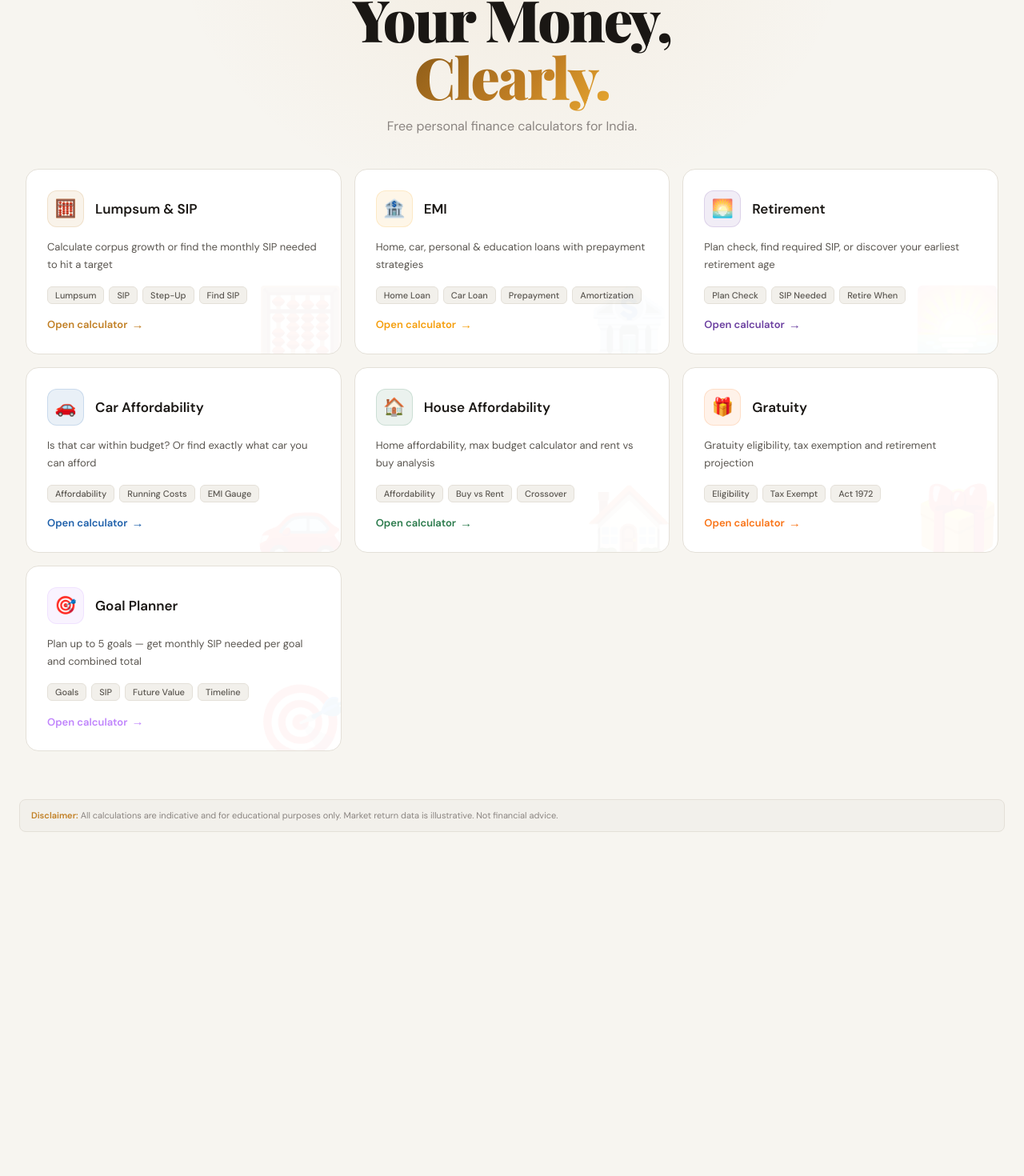
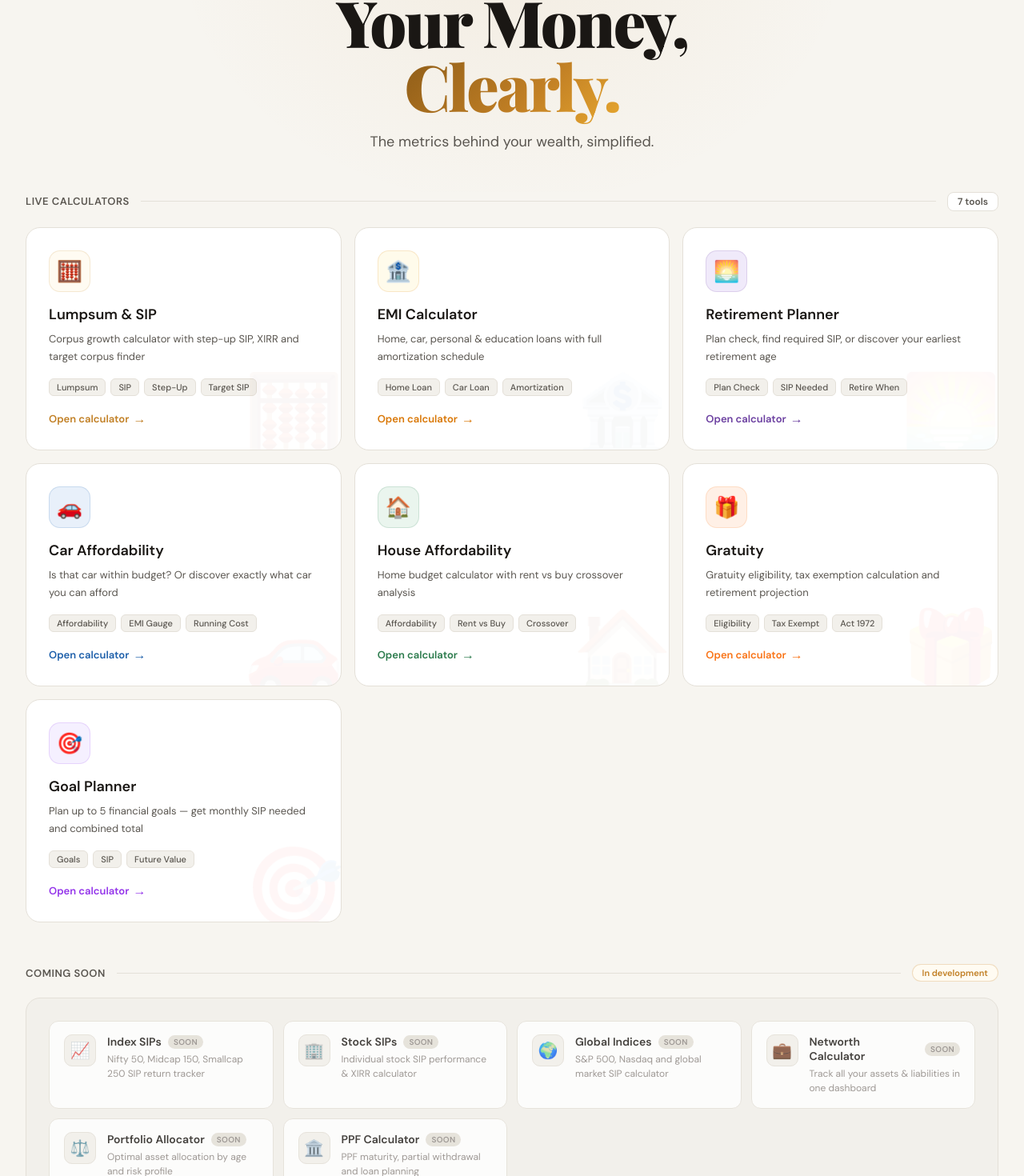
Before and after one commit to ravitahiliani/wealthmetric, a React (Vite) app: page / in a window 1280 px wide. Shown: the part 137-1607 px from the top of the page at 80% size. Before the commit the page ends 1209 px from the top, so only its background shows below. Built offline with nearby package versions, Linux system fonts and the light colour scheme.

Commit message:
Update App.jsx

```diff
--- a/src/App.jsx
+++ b/src/App.jsx
@@ -2118,55 +2118,93 @@ function GoalSeekPage(){
 // ─── HOME PAGE ────────────────────────────────────────────────────────────────
 function HomePage({setPage}){
   const CALCULATORS=[
-    {id:"calculator",icon:"🧮",label:"Lumpsum & SIP",color:ACC,desc:"Calculate corpus growth or find the monthly SIP needed to hit a target",tags:["Lumpsum","SIP","Step-Up","Find SIP"]},
-    {id:"emi",icon:"🏦",label:"EMI",color:"#F59E0B",desc:"Home, car, personal & education loans with prepayment strategies",tags:["Home Loan","Car Loan","Prepayment","Amortization"]},
-    {id:"retirement",icon:"🌅",label:"Retirement",color:PURP,desc:"Plan check, find required SIP, or discover your earliest retirement age",tags:["Plan Check","SIP Needed","Retire When"]},
-    {id:"car",icon:"🚗",label:"Car Affordability",color:BLUE,desc:"Is that car within budget? Or find exactly what car you can afford",tags:["Affordability","Running Costs","EMI Gauge"]},
-    {id:"house",icon:"🏠",label:"House Affordability",color:GREEN,desc:"Home affordability, max budget calculator and rent vs buy analysis",tags:["Affordability","Buy vs Rent","Crossover"]},
-    {id:"gratuity",icon:"🎁",label:"Gratuity",color:"#F97316",desc:"Gratuity eligibility, tax exemption and retirement projection",tags:["Eligibility","Tax Exempt","Act 1972"]},
-    {id:"goalseek",icon:"🎯",label:"Goal Planner",color:"#C084FC",desc:"Plan up to 5 goals — get monthly SIP needed per goal and combined total",tags:["Goals","SIP","Future Value","Timeline"]},
+    {id:"calculator",icon:"🧮",label:"Lumpsum & SIP",color:ACC,bgColor:"#FFFBF2",desc:"Corpus growth calculator with step-up SIP, XIRR and target corpus finder",tags:["Lumpsum","SIP","Step-Up","Target SIP"]},
+    {id:"emi",icon:"🏦",label:"EMI Calculator",color:"#D97706",bgColor:"#FFFBEB",desc:"Home, car, personal & education loans with full amortization schedule",tags:["Home Loan","Car Loan","Amortization"]},
+    {id:"retirement",icon:"🌅",label:"Retirement Planner",color:PURP,bgColor:"#F0EAFA",desc:"Plan check, find required SIP, or discover your earliest retirement age",tags:["Plan Check","SIP Needed","Retire When"]},
+    {id:"car",icon:"🚗",label:"Car Affordability",color:BLUE,bgColor:"#E8F0FA",desc:"Is that car within budget? Or discover exactly what car you can afford",tags:["Affordability","EMI Gauge","Running Cost"]},
+    {id:"house",icon:"🏠",label:"House Affordability",color:GREEN,bgColor:"#EAF5EE",desc:"Home budget calculator with rent vs buy crossover analysis",tags:["Affordability","Rent vs Buy","Crossover"]},
+    {id:"gratuity",icon:"🎁",label:"Gratuity",color:"#F97316",bgColor:"#FFF0E6",desc:"Gratuity eligibility, tax exemption calculation and retirement projection",tags:["Eligibility","Tax Exempt","Act 1972"]},
+    {id:"goalseek",icon:"🎯",label:"Goal Planner",color:"#9333EA",bgColor:"#F5F0FF",desc:"Plan up to 5 financial goals — get monthly SIP needed and combined total",tags:["Goals","SIP","Future Value"]},
+  ];
+
+  const COMING_SOON=[
+    {icon:"📈",label:"Index SIPs",desc:"Nifty 50, Midcap 150, Smallcap 250 SIP return tracker"},
+    {icon:"🏢",label:"Stock SIPs",desc:"Individual stock SIP performance & XIRR calculator"},
+    {icon:"🌍",label:"Global Indices",desc:"S&P 500, Nasdaq and global market SIP calculator"},
+    {icon:"💼",label:"Networth Calculator",desc:"Track all your assets & liabilities in one dashboard"},
+    {icon:"⚖️",label:"Portfolio Allocator",desc:"Optimal asset allocation by age and risk profile"},
+    {icon:"🏛️",label:"PPF Calculator",desc:"PPF maturity, partial withdrawal and loan planning"},
   ];
 
   return(
     <div style={{maxWidth:1400,margin:"0 auto"}}>
       {/* Hero */}
-      <div style={{padding:"64px 32px 40px",textAlign:"center",position:"relative",overflow:"hidden"}}>
+      <div style={{padding:"64px 32px 48px",textAlign:"center",position:"relative",overflow:"hidden"}}>
         <div style={{position:"absolute",top:0,left:"50%",transform:"translateX(-50%)",width:1000,height:400,background:"radial-gradient(ellipse at 50% 0%,rgba(193,127,36,0.07) 0%,transparent 60%)",pointerEvents:"none"}}/>
         <div style={{position:"relative",maxWidth:640,margin:"0 auto"}}>
-          <h1 style={{fontFamily:"'Playfair Display',Georgia,serif",fontWeight:900,fontSize:"clamp(40px,6vw,72px)",letterSpacing:"-2px",lineHeight:1.0,marginBottom:14,color:"#1A1714"}}>
-            Your Money,<br/><span style={{background:`linear-gradient(135deg,${ACC_D} 0%,${ACC} 60%,#E8A830 100%)`,WebkitBackgroundClip:"text",WebkitTextFillColor:"transparent",backgroundClip:"text"}}>Clearly.</span>
+          <h1 style={{fontFamily:"'Playfair Display',Georgia,serif",fontWeight:900,fontSize:"clamp(44px,6.5vw,80px)",letterSpacing:"-2.5px",lineHeight:1.0,marginBottom:16,color:"#1A1714"}}>
+            Your Money,{" "}<span style={{background:`linear-gradient(135deg,${ACC_D} 0%,${ACC} 60%,#E8A830 100%)`,WebkitBackgroundClip:"text",WebkitTextFillColor:"transparent",backgroundClip:"text"}}>Clearly.</span>
           </h1>
-          <p style={{fontSize:"clamp(14px,1.5vw,16px)",color:TEXT3,lineHeight:1.6}}>
-            Free personal finance calculators for India.
+          <p style={{fontSize:"clamp(15px,1.5vw,18px)",color:TEXT2,lineHeight:1.6}}>
+            The metrics behind your wealth, simplified.
           </p>
         </div>
       </div>
 
-      {/* Calculators grid */}
       <div style={{padding:"0 32px 60px"}}>
-        <div style={{display:"grid",gridTemplateColumns:"repeat(auto-fill,minmax(310px,1fr))",gap:16}}>
+        {/* Section header — Live */}
+        <div style={{display:"flex",alignItems:"center",gap:14,marginBottom:20}}>
+          <div style={{fontSize:13,fontWeight:700,color:TEXT2,letterSpacing:"0.5px",textTransform:"uppercase",whiteSpace:"nowrap"}}>Live Calculators</div>
+          <div style={{flex:1,height:1,background:BORDER}}/>
+          <div style={{fontSize:12,color:TEXT2,background:"#ffffff",border:`1px solid ${BORDER}`,padding:"3px 12px",borderRadius:8,fontWeight:600,whiteSpace:"nowrap"}}>{CALCULATORS.length} tools</div>
+        </div>
+
+        {/* Calculator cards grid */}
+        <div style={{display:"grid",gridTemplateColumns:"repeat(auto-fill,minmax(320px,1fr))",gap:16,marginBottom:52}}>
           {CALCULATORS.map(t=>(
             <div key={t.id} onClick={()=>setPage(t.id)}
-              style={{background:"#ffffff",border:`1px solid ${BORDER}`,borderRadius:16,padding:"26px",cursor:"pointer",transition:"all 0.2s",position:"relative",overflow:"hidden"}}
-              onMouseEnter={e=>{e.currentTarget.style.borderColor=t.color+"55";e.currentTarget.style.transform="translateY(-4px)";e.currentTarget.style.boxShadow=`0 16px 40px rgba(26,23,20,0.08),0 0 0 1px ${t.color}25`;}}
+              style={{background:"#ffffff",border:`1px solid ${BORDER}`,borderRadius:18,padding:"28px",cursor:"pointer",transition:"all 0.2s",position:"relative",overflow:"hidden"}}
+              onMouseEnter={e=>{e.currentTarget.style.borderColor=t.color+"60";e.currentTarget.style.transform="translateY(-4px)";e.currentTarget.style.boxShadow=`0 16px 40px rgba(26,23,20,0.09)`;}}
               onMouseLeave={e=>{e.currentTarget.style.borderColor=BORDER;e.currentTarget.style.transform="translateY(0)";e.currentTarget.style.boxShadow="none";}}>
-              <div style={{position:"absolute",bottom:-10,right:-6,fontSize:90,opacity:0.04,lineHeight:1,pointerEvents:"none",userSelect:"none"}}>{t.icon}</div>
-              <div style={{display:"flex",alignItems:"center",gap:14,marginBottom:14}}>
-                <div style={{width:46,height:46,borderRadius:12,background:t.color+"18",border:`1px solid ${t.color}28`,flexShrink:0,display:"flex",alignItems:"center",justifyContent:"center",fontSize:22}}>{t.icon}</div>
-                <div style={{fontFamily:"'DM Sans',sans-serif",fontWeight:700,fontSize:17,color:"#1A1714"}}>{t.label}</div>
-              </div>
+              <div style={{position:"absolute",bottom:-8,right:-4,fontSize:100,opacity:0.04,lineHeight:1,pointerEvents:"none",userSelect:"none"}}>{t.icon}</div>
+              <div style={{width:52,height:52,borderRadius:14,background:t.bgColor,border:`1px solid ${t.color}28`,flexShrink:0,display:"flex",alignItems:"center",justifyContent:"center",fontSize:26,marginBottom:16}}>{t.icon}</div>
+              <div style={{fontWeight:700,fontSize:18,color:"#1A1714",marginBottom:8}}>{t.label}</div>
               <div style={{fontSize:13,color:TEXT2,lineHeight:1.7,marginBottom:16}}>{t.desc}</div>
-              <div style={{display:"flex",gap:6,flexWrap:"wrap",marginBottom:16}}>
+              <div style={{display:"flex",gap:6,flexWrap:"wrap",marginBottom:18}}>
                 {t.tags.map(tag=><span key={tag} style={{fontSize:11,color:TEXT2,background:"#F2F0EB",border:`1px solid ${BORDER}`,borderRadius:6,padding:"3px 9px",fontWeight:500}}>{tag}</span>)}
               </div>
-              <div style={{display:"flex",alignItems:"center",gap:5,fontSize:13,color:t.color,fontWeight:600}}>Open calculator <span style={{fontSize:15}}>→</span></div>
+              <div style={{display:"flex",alignItems:"center",gap:5,fontSize:13,color:t.color,fontWeight:700}}>Open calculator <span style={{fontSize:16}}>→</span></div>
             </div>
           ))}
         </div>
-      </div>
-
-      <div style={{padding:"0 24px 32px"}}>
-        <div style={{padding:"10px 14px",background:"#F2F0EB",border:`1px solid ${BORDER}`,borderRadius:8,fontSize:11,color:TEXT3,lineHeight:1.7}}>
+
+        {/* Section divider — Coming Soon */}
+        <div style={{display:"flex",alignItems:"center",gap:14,marginBottom:20}}>
+          <div style={{fontSize:13,fontWeight:700,color:TEXT2,letterSpacing:"0.5px",textTransform:"uppercase",whiteSpace:"nowrap"}}>Coming Soon</div>
+          <div style={{flex:1,height:1,background:BORDER}}/>
+          <div style={{fontSize:11,fontWeight:700,color:ACC,background:"#FFFBF2",border:`1px solid ${ACC}40`,padding:"3px 12px",borderRadius:20,whiteSpace:"nowrap"}}>In development</div>
+        </div>
+
+        {/* Coming Soon section */}
+        <div style={{background:"#F2F0EB",border:`1px solid ${BORDER}`,borderRadius:18,padding:"28px",marginBottom:32}}>
+          <div style={{display:"grid",gridTemplateColumns:"repeat(auto-fill,minmax(280px,1fr))",gap:12}}>
+            {COMING_SOON.map(t=>(
+              <div key={t.label} style={{background:"#ffffff",border:`1px solid ${BORDER}`,borderRadius:12,padding:"16px 18px",display:"flex",alignItems:"flex-start",gap:14,opacity:0.8}}>
+                <div style={{width:40,height:40,borderRadius:10,background:"#F2F0EB",border:`1px solid ${BORDER}`,display:"flex",alignItems:"center",justifyContent:"center",fontSize:20,flexShrink:0}}>{t.icon}</div>
+                <div style={{flex:1}}>
+                  <div style={{display:"flex",alignItems:"center",gap:8,marginBottom:4}}>
+                    <div style={{fontSize:14,fontWeight:700,color:"#1A1714"}}>{t.label}</div>
+                    <div style={{fontSize:10,fontWeight:700,color:TEXT3,background:"#E4E0D8",padding:"2px 7px",borderRadius:10,letterSpacing:"0.3px"}}>SOON</div>
+                  </div>
+                  <div style={{fontSize:12,color:TEXT3,lineHeight:1.5}}>{t.desc}</div>
+                </div>
+              </div>
+            ))}
+          </div>
+        </div>
+
+        {/* Disclaimer */}
+        <div style={{padding:"10px 16px",background:"#F2F0EB",border:`1px solid ${BORDER}`,borderRadius:8,fontSize:11,color:TEXT3,lineHeight:1.7}}>
           <strong style={{color:ACC}}>Disclaimer:</strong> All calculations are indicative and for educational purposes only. Market return data is illustrative. Not financial advice.
         </div>
       </div>
```
